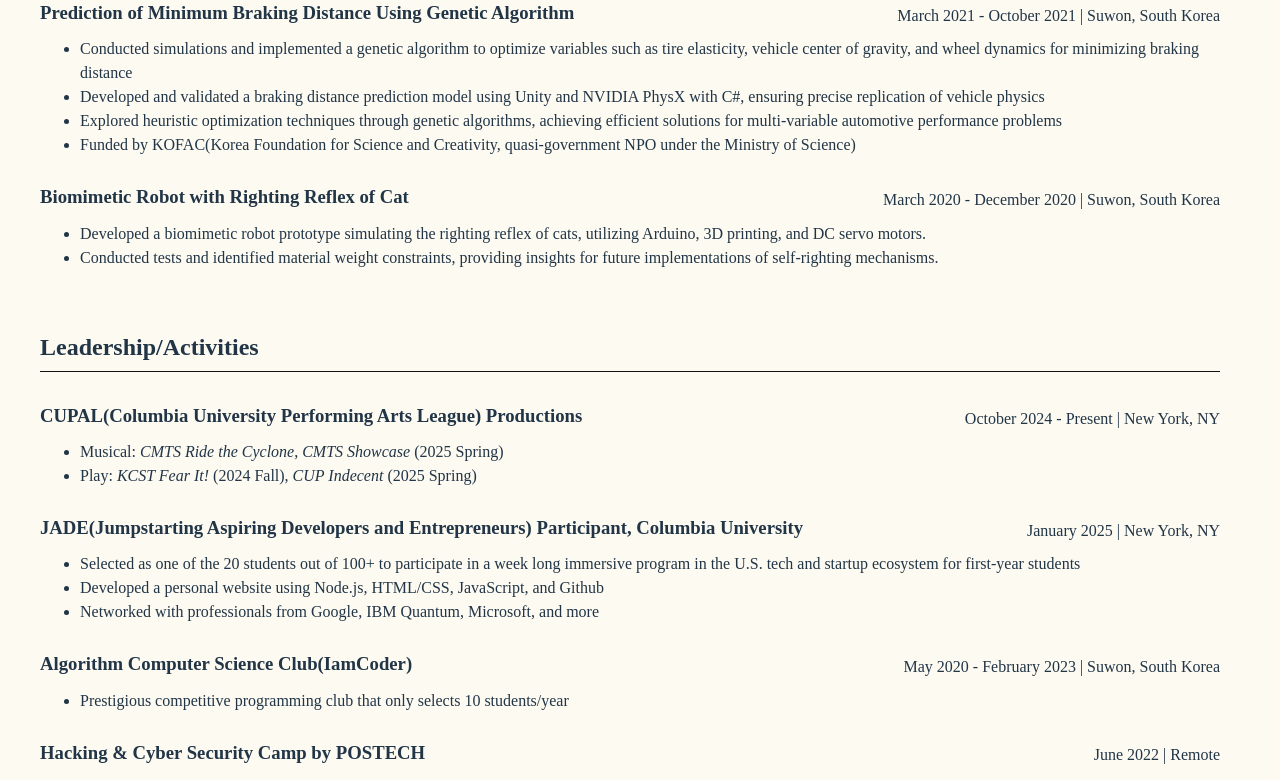
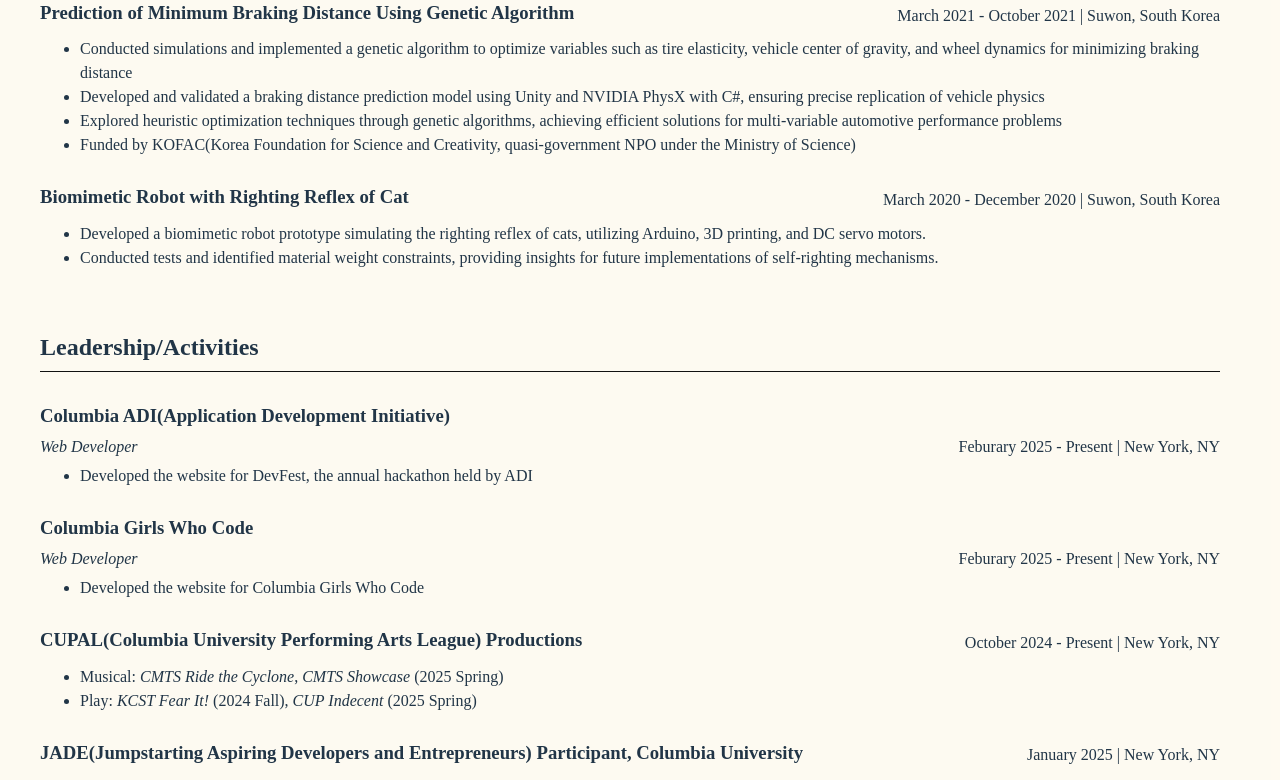
Before and after one commit to jwkimOwl/mywebsite, a React (Vite) app: page /#/Resume in a window 1280 px wide. Shown: the part 1394-2174 px from the top of the page. Built offline with nearby package versions, Linux system fonts and the light colour scheme.

Commit message:
update resume

```diff
--- a/src/pages/Resume.jsx
+++ b/src/pages/Resume.jsx
@@ -38,7 +38,7 @@ function Resume() {
         </h2>
         <hr className='dividing-line' />
         <div className='experience-block'>
-          <h3>Software Engineer Intern, Echo3D</h3>
+          <h3>Echo3D</h3>
           <div className="inline-elements">
             <p><em>Software Engineer Intern</em></p><p>June 2025 - Present | Remote</p>
           </div>
@@ -121,6 +121,24 @@ function Resume() {
           Leadership/Activities
         </h2>
         <hr className='dividing-line' />
+        <div className='experience-block'>
+          <h3>Columbia ADI(Application Development Initiative)</h3>
+          <div className="inline-elements">
+            <p><em>Web Developer</em></p> <p>Feburary 2025 - Present | New York, NY</p>
+          </div>
+          <ul>
+            <li>Developed the website for DevFest, the annual hackathon held by ADI</li>
+          </ul>
+        </div>
+        <div className='experience-block'>
+          <h3>Columbia Girls Who Code</h3>
+          <div className="inline-elements">
+            <p><em>Web Developer</em></p> <p>Feburary 2025 - Present | New York, NY</p>
+          </div>
+          <ul>
+            <li>Developed the website for Columbia Girls Who Code</li>
+          </ul>
+        </div>
         <div className='experience-block'>
           <div className="inline-elements">
             <h3>CUPAL(Columbia University Performing Arts League) Productions</h3> <p>October 2024 - Present | New York, NY</p>
```
